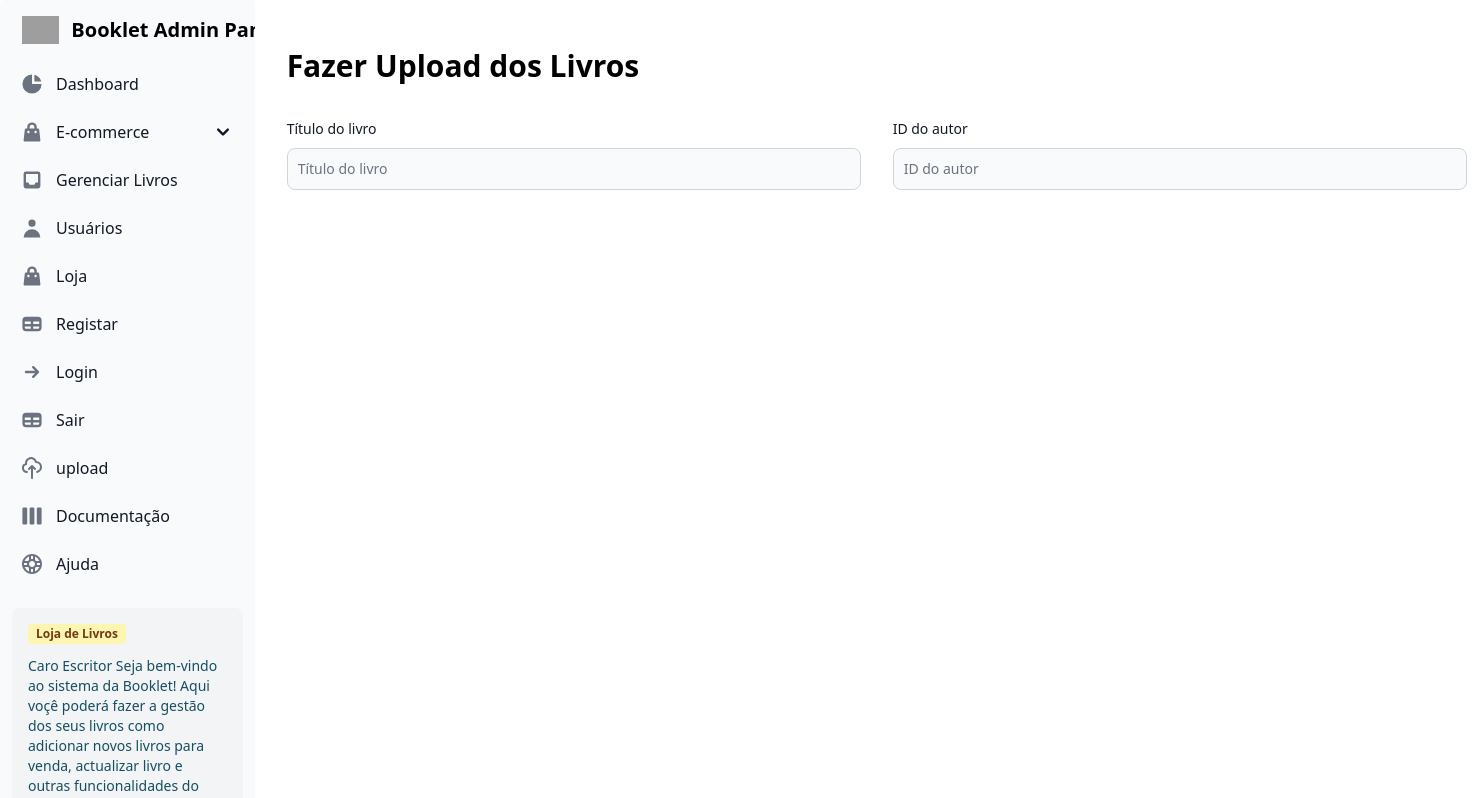
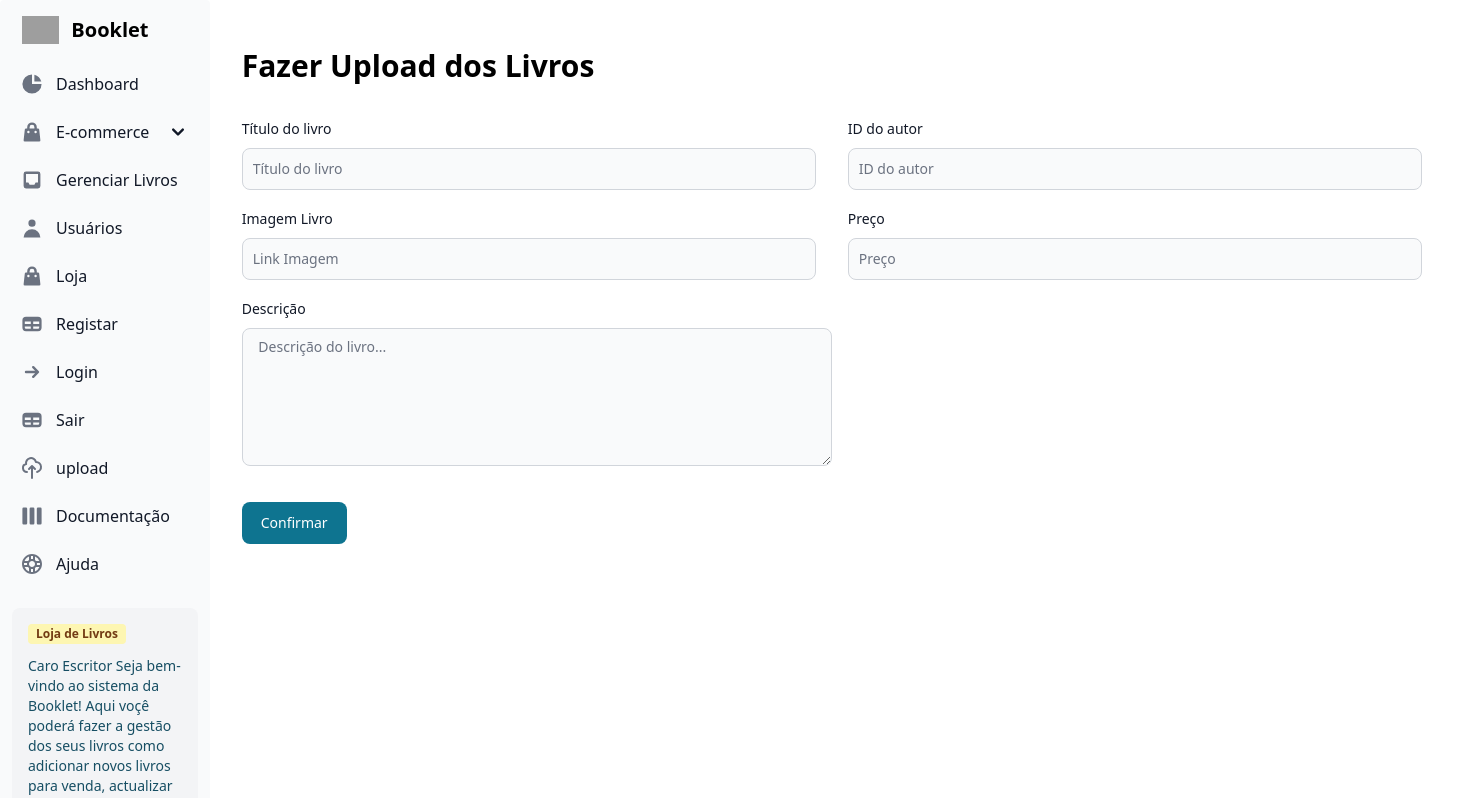
Before and after one commit to msaquende18/BOOKLET, a React (Create React App) app in the folder frontend-booklet-app/: page /admin/dashboard/upload in a window 1280 px wide. Shown: the top 798 px of the page, 1483 px wide, since content can reach past the window. Built offline with nearby package versions, Linux system fonts and the light colour scheme; grey boxes are pictures that could not be loaded.

Commit message:
admin dashboad actualizado

```diff
--- a/frontend-booklet-app/src/components/dashboard/AdSidebar.jsx
+++ b/frontend-booklet-app/src/components/dashboard/AdSidebar.jsx
@@ -21,7 +21,7 @@ const AdSidebar = () => {
   return (
     <Sidebar aria-label="Sidebar with multi-level dropdown example">
       <Sidebar.Logo href="#" img={imagemUsuario} imgAlt="Foto Admin">
-        <p>Booklet Admin Panel</p>
+        <p>Booklet</p>
       </Sidebar.Logo>
       <Sidebar.Items>
         <Sidebar.ItemGroup>
--- a/frontend-booklet-app/src/components/dashboard/EditarLivros.jsx
+++ b/frontend-booklet-app/src/components/dashboard/EditarLivros.jsx
@@ -1,9 +1,135 @@
 import React from 'react'
+import { useLoaderData, useParams } from 'react-router-dom'
+import { Button, Checkbox, Label, TextInput, Textarea } from "flowbite-react";
+
 
 const EditarLivros = () => {
+    const {id} = useParams();
+    const {titulo, autor, descricao,  imagemLivro, preco} = useLoaderData();
+
+  const editarLivroHandleSubmit = (event) => {
+    event.preventDefault();
+    const formulario = event.target;
+
+    const titulo = formulario.titulo.value;
+    const autor = formulario.autor.value;
+    const imagemLivro = formulario.imagemLivro.value;
+    const preco = formulario.preco.value;
+    const descricao = formulario.descricao.value;
+
+    console.log(titulo);
+
+    const livroObj = {
+      titulo,
+      autor,
+      imagemLivro,
+      preco,
+      descricao,
+    };
+    console.log(livroObj);
+
+    fetch("http://localhost:9000/api/livros", {
+      method: "POST",
+      headers: {
+        "content-type": "application/json",
+      },
+      body: JSON.stringify(livroObj),
+    }).then((res) =>
+      res.json().then((data) => {
+        console.log(data);
+        alert("Livro Editado Com Sucesso!!");
+      })
+    );
+  };
+
   return (
-    <div>EditarLivros</div>
-  )
+    <div className="px-4 my-12">
+      <h2 className="mb-8 text-3xl font-bold"> Editar Livros</h2>
+
+      <form
+        onSubmit={editarLivroHandleSubmit}
+        className="flex lg:w-[1180px] flex-col flex-wrap gap-4"
+      >
+        <div className="flex gap-8">
+          <div className="lg:w-1/2">
+            <div className="mb-2 block">
+              <Label htmlFor="titulo" value="Título do livro" />
+            </div>
+            <TextInput
+              id="titulo"
+              placeholder="Título do livro"
+              required
+              type="titulo"
+              defaultValue={titulo}
+            />
+          </div>
+
+          <div className="lg:w-1/2">
+            <div className="mb-2 block">
+              <Label htmlFor="autor" value="ID do autor" />
+            </div>
+            <TextInput
+              id="autor"
+              placeholder="ID do autor"
+              required
+              type="autor"
+            />
+          </div>
+
+          {/* <div className="lg:w-1/2">
+            <div className="mb-2 block">
+              <Label htmlFor="idcategoria" value="ID da Categoria" />
+            </div>
+            <TextInput
+              id="idcategoria"
+              placeholder="ID do autor"
+              required
+              type="idcategoria"
+            />
+          </div> */}
+        </div>
+        <div className="flex gap-8">
+          <div className="lg:w-1/2">
+            <div className="mb-2 block">
+              <Label htmlFor="imagemLivro" value="Imagem Livro" />
+            </div>
+            <TextInput
+              id="imagemLivro"
+              placeholder="Link Imagem"
+              required
+              type="imagemLivro"
+            />
+          </div>
+          <div className="lg:w-1/2">
+            <div className="mb-2 block">
+              <Label htmlFor="preco" value="Preço" />
+            </div>
+            <TextInput id="preco" placeholder="Preço" required type="preco" />
+          </div>
+        </div>
+        <div className="flex gap-8">
+          <div className="lg:w-1/2">
+            <div className="mb-2 block">
+              <Label htmlFor="descricao" value="Descrição" />
+            </div>
+            <Textarea
+              id="descricao"
+              placeholder=" Descrição do livro..."
+              required
+              rows={6}
+            />
+          </div>
+        </div>
+        <div className="flex gap-8">
+          <div className="lg:w-1/2">
+            <Button type="submit" className="mt-5">
+              Confirmar
+            </Button>
+          </div>
+        </div>
+      </form>
+    </div>
+  );
 }
 
 export default EditarLivros
--- a/frontend-booklet-app/src/components/dashboard/GerenciarLivros.jsx
+++ b/frontend-booklet-app/src/components/dashboard/GerenciarLivros.jsx
@@ -1,9 +1,69 @@
-import React from 'react'
+import React, { useEffect, useState } from 'react'
+import { Table } from "flowbite-react";
+import { Link } from 'react-router-dom';
+
 
 const GerenciarLivros = () => {
+
+    const [todosLivros, setTodosLivros] = useState([]);
+    useEffect(() => {
+        fetch("http://localhost:9000/api/livros").then(res => res.json()).then(data => setTodosLivros(data));
+    }, []);
+
+
+    const handleEliminarLivro = (id) => {
+        console.log(id);
+        fetch(`http://localhost:9000/api/livros/${id}`, {
+            method: "DELETE",
+        }).then(res => res.json()).then(data => {
+          alert("Livro eliminado com sucesso!!!")
+
+        } )
+    }
+
   return (
-    <div>GerenciarLivros</div>
-  )
+    <div className="px-4 my-12">
+      <h2 className="mb-8 text-3xl">Gerenciar livros</h2>
+
+      {/** Tabela */}
+
+      <Table className="lg:w-[1180px]">
+        <Table.Head>
+          <Table.HeadCell>No.</Table.HeadCell>
+          <Table.HeadCell>Título</Table.HeadCell>
+          <Table.HeadCell>Autor</Table.HeadCell>
+          <Table.HeadCell>Preço</Table.HeadCell>
+          <Table.HeadCell>
+            <span>Gerenciar</span>
+          </Table.HeadCell>
+        </Table.Head>
+        {todosLivros.map((livro, index) => (
+          <Table.Body className="divide-y" key={livro._id}>
+            <Table.Row className="bg-white dark:border-gray-700 dark:bg-gray-800">
+              <Table.Cell className="whitespace-nowrap font-medium text-gray-900 dark:text-white">
+                {index + 1}
+              </Table.Cell>
+              <Table.Cell>{livro.titulo}</Table.Cell>
+              <Table.Cell>{livro.autor.nome}</Table.Cell>
+              <Table.Cell>
+                {livro.preco}
+                {"kz"}
+              </Table.Cell>
+              <Table.Cell>
+                <Link
+                  className="font-medium text-cyan-600 dark:text-cyan-500"
+                  to={`/admin/dashboard/editar-livros/${livro._id}`}
+                >
+                    Editar
+                </Link>
+                <button onClick={() => handleEliminarLivro(livro._id)} className='bg-red-600 px-4 py-1 font-semibold text-white rounded-sm hover:bg-sky-600 ml-10'>Apagar</button>
+              </Table.Cell>
+            </Table.Row>
+          </Table.Body>
+        ))}
+      </Table>
+    </div>
+  );
 }
 
 export default GerenciarLivros
--- a/frontend-booklet-app/src/components/dashboard/UploadLivro.jsx
+++ b/frontend-booklet-app/src/components/dashboard/UploadLivro.jsx
@@ -1,12 +1,45 @@
 import React from 'react'
-import { Button, Checkbox, Label, TextInput } from "flowbite-react";
+import { Button, Checkbox, Label, TextInput, Textarea } from "flowbite-react";
 
 const UploadLivro = () => {
+
+  const livroHandleSubmit = (event) => {
+    event.preventDefault();
+    const formulario = event.target;
+
+    const titulo = formulario.titulo.value;
+    const autor = formulario.autor.value;
+    const imagemLivro = formulario.imagemLivro.value;
+    const preco = formulario.preco.value;
+    const descricao = formulario.descricao.value;
+
+    console.log(titulo);
+
+    const livroObj = {
+        titulo, autor, imagemLivro, preco, descricao
+    }
+    console.log(livroObj);
+
+    fetch("http://localhost:9000/api/livros", {
+        method: "POST",
+        headers: {
+            "content-type": "application/json",
+        },
+        body: JSON.stringify(livroObj)
+    }).then(res => res.json().then(data => {
+        console.log(data);
+        alert("Livro Registado Com Sucesso!!")
+    }));
+  }
+
   return (
     <div className="px-4 my-12">
       <h2 className="mb-8 text-3xl font-bold">Fazer Upload dos Livros</h2>
 
-      <form className="flex lg:w-[1180px] flex-col flex-wrap gap-4">
+      <form
+        onSubmit={livroHandleSubmit}
+        className="flex lg:w-[1180px] flex-col flex-wrap gap-4"
+      >
         <div className="flex gap-8">
           <div className="lg:w-1/2">
             <div className="mb-2 block">
@@ -22,14 +55,65 @@ const UploadLivro = () => {
 
           <div className="lg:w-1/2">
             <div className="mb-2 block">
-              <Label htmlFor="idautor" value="ID do autor" />
+              <Label htmlFor="autor" value="ID do autor" />
             </div>
             <TextInput
-              id="idautor"
+              id="autor"
               placeholder="ID do autor"
               required
-              type="idautor"
+              type="autor"
             />
+          </div>
+
+          {/* <div className="lg:w-1/2">
+            <div className="mb-2 block">
+              <Label htmlFor="idcategoria" value="ID da Categoria" />
+            </div>
+            <TextInput
+              id="idcategoria"
+              placeholder="ID do autor"
+              required
+              type="idcategoria"
+            />
+          </div> */}
+        </div>
+        <div className="flex gap-8">
+          <div className="lg:w-1/2">
+            <div className="mb-2 block">
+              <Label htmlFor="imagemLivro" value="Imagem Livro" />
+            </div>
+            <TextInput
+              id="imagemLivro"
+              placeholder="Link Imagem"
+              required
+              type="imagemLivro"
+            />
+          </div>
+          <div className="lg:w-1/2">
+            <div className="mb-2 block">
+              <Label htmlFor="preco" value="Preço" />
+            </div>
+            <TextInput id="preco" placeholder="Preço" required type="preco" />
+          </div>
+        </div>
+        <div className="flex gap-8">
+          <div className="lg:w-1/2">
+            <div className="mb-2 block">
+              <Label htmlFor="descricao" value="Descrição" />
+            </div>
+            <Textarea
+              id="descricao"
+              placeholder=" Descrição do livro..."
+              required
+              rows={6}
+            />
+          </div>
+        </div>
+        <div className="flex gap-8">
+          <div className="lg:w-1/2">
+           <Button type='submit' className='mt-5'>
+               Confirmar
+           </Button>
           </div>
         </div>
       </form>
```
Also changed, not shown: 1 other file (tests, documents, lock files or other folders).
